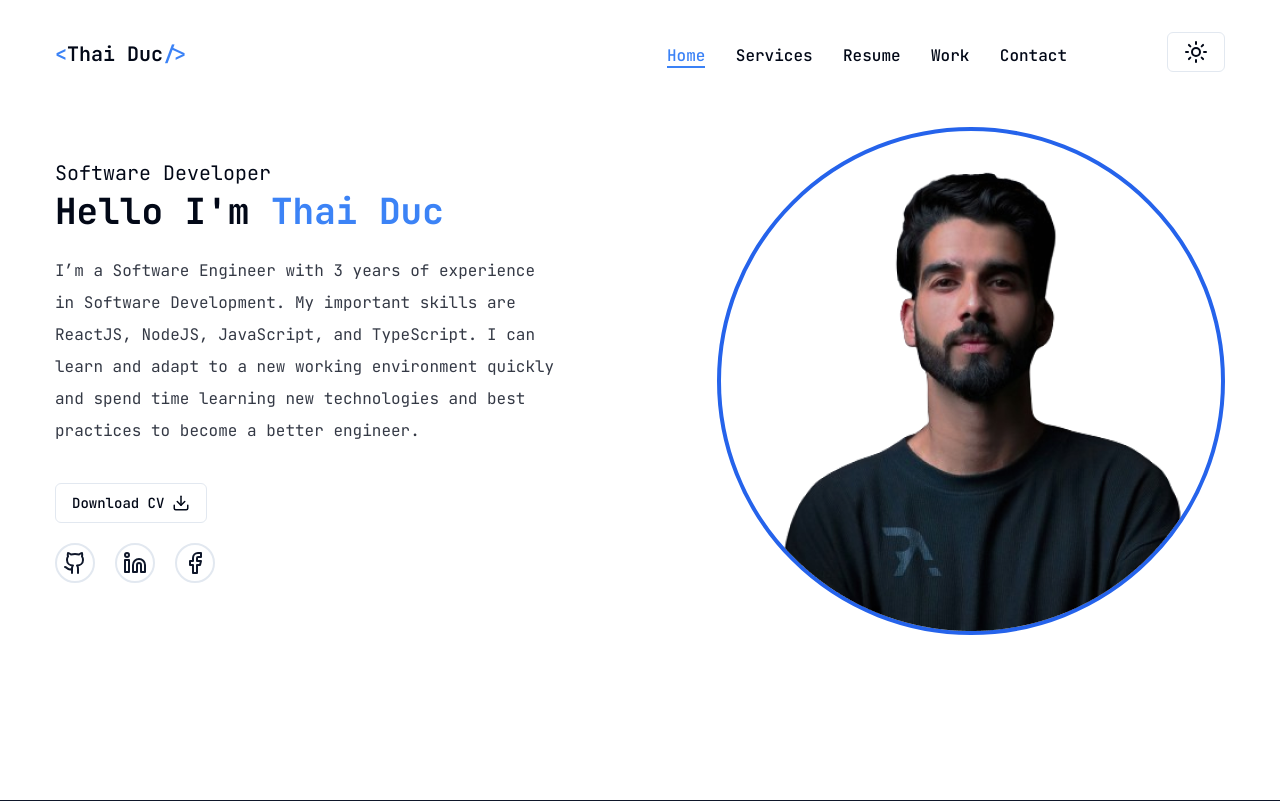
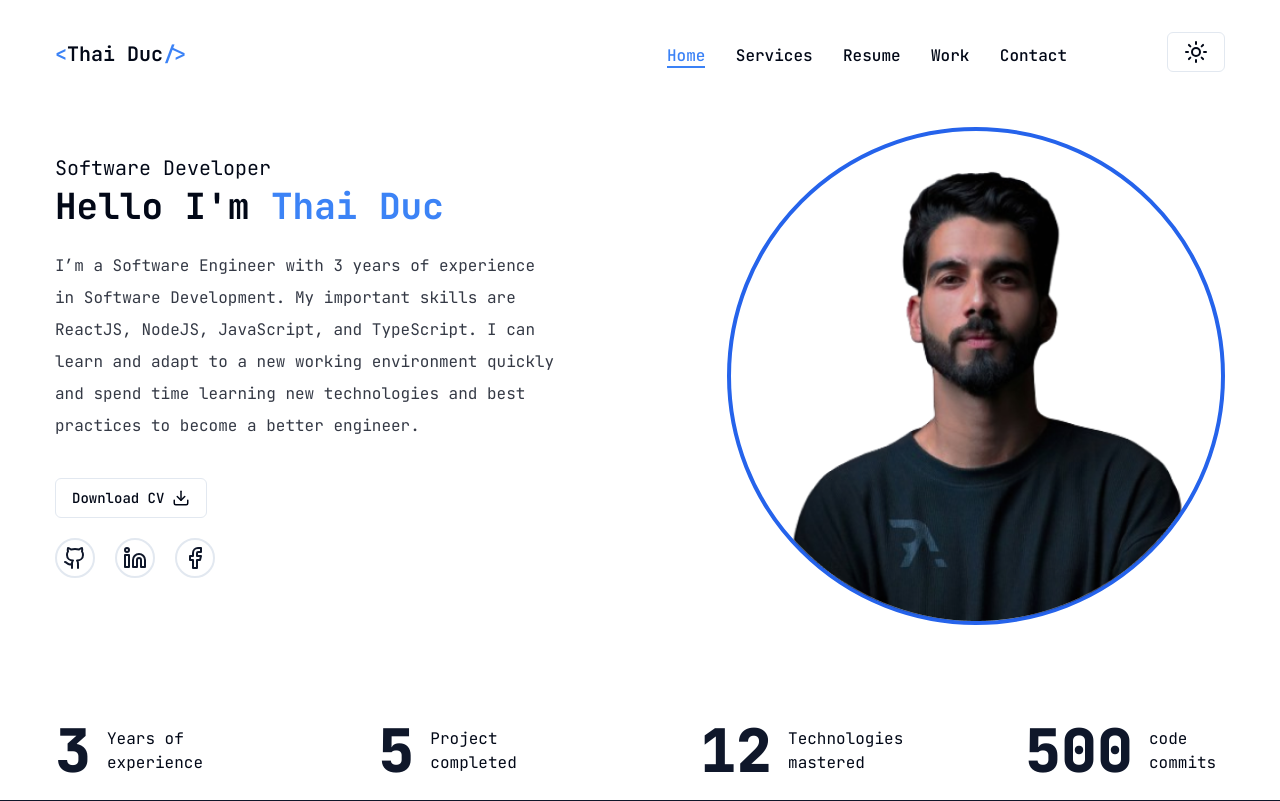
Before and after one commit to thaidaviss/portfolio, a Next.js app: page / in a window 1280 px wide. Built offline with nearby package versions, Linux system fonts and the light colour scheme.

Commit message:
handle stars

```diff
--- a/package.json
+++ b/package.json
@@ -22,6 +22,7 @@
     "next": "14.2.5",
     "next-themes": "^0.3.0",
     "react": "^18",
+    "react-countup": "^6.5.3",
     "react-dom": "^18",
     "tailwind-merge": "^2.4.0",
     "tailwindcss-animate": "^1.0.7"
--- a/src/app/page.tsx
+++ b/src/app/page.tsx
@@ -1,5 +1,6 @@
 import { Button } from '@/components';
 import { Avatar, Socials } from '@/components';
+import {Stats} from '@/components';
 
 import { Download } from 'lucide-react';
 
@@ -7,7 +8,7 @@ export default function Home() {
   return (
     <section className='h-full'>
       <div className='container mx-auto h-full'>
-        <div className='flex flex-col xl:flex-row items-center justify-between xl:pt-8 xl:pb-24'>
+        <div className='flex flex-col-reverse xl:flex-row items-center justify-between xl:pt-8 xl:pb-24'>
           {/* text */}
           <div className='text-center xl:text-left'>
             <span className='text-xl'>Software Developer</span>
@@ -32,10 +33,11 @@ export default function Home() {
             </div>
             {/* photo */}
           </div>
-          <div className='photo'>
+          <div className='photo mb-5 xl:mb-0'>
             <Avatar />
           </div>
         </div>
+        <Stats/>
       </div>
     </section>
   );
--- a/src/components/Avatar.tsx
+++ b/src/components/Avatar.tsx
@@ -1,10 +1,21 @@
+'use client';
 import Image from 'next/image';
 import React from 'react';
 import avatar from '@/assets/photo.png';
+import { motion } from 'framer-motion';
 export function Avatar() {
   return (
-    <div className='border-4 border-blue-600 rounded-[50%]'>
-      <Image src={avatar} alt='' width={500} height={500} />
+    <div>
+      <motion.div
+        initial={{ opacity: 0 }}
+        animate={{ opacity: 1, transition: { delay: 1, duration: 0.4, ease: 'easeIn' } }}>
+        <motion.div
+          initial={{ opacity: 0 }}
+          animate={{ opacity: 1, transition: { delay: 1.5, duration: 0.4, ease: 'easeInOut' } }}
+          className='border-4 border-blue-600 rounded-[50%] w-[298px] h-[298px] xl:w-[498px] xl:h-[498px] '>
+          <Image src={avatar} alt='' priority quality={100} className='object-contain' />
+        </motion.div>
+      </motion.div>
     </div>
   );
 }
--- a/src/components/MobileNav.tsx
+++ b/src/components/MobileNav.tsx
@@ -20,7 +20,7 @@ function MobileNav({ isMobileOpen, menuList, openMenuMobile }: IProps) {
     await animate(
       scope.current,
       { x: isOpen ? '0' : '100%' },
-      { duration: 0.7, ease: 'easeInOut', delay: 0.2 },
+      { duration: 0.4, ease: 'easeInOut', delay: 0 },
     );
   };
   useEffect(() => {
@@ -49,7 +49,7 @@ function MobileNav({ isMobileOpen, menuList, openMenuMobile }: IProps) {
           })}
         </ul>
         <div
-          className='absolute top-5 right-5 text-secondary cursor-pointer'
+          className='absolute top-10 right-5 text-secondary cursor-pointer'
           onClick={openMenuMobile}>
           <X />
         </div>
--- a/src/components/Socials.tsx
+++ b/src/components/Socials.tsx
@@ -18,8 +18,9 @@ const socials = [
 export function Socials() {
   return (
     <div className='flex justify-center w-full gap-5 pt-5 pb-5 xl:justify-start'>
-      {socials.map(item => (
+      {socials.map((item, index) => (
         <Link
+          key={index}
           href={item.path}
           className='cursor-pointer text-primary hover:text-blue-500 hover:border-blue-500 w-[40px] h-[40px] rounded-[50%] border-2 flex justify-center items-center'>
           {item.icon}
--- /dev/null
+++ b/src/components/Stats.tsx
@@ -0,0 +1,39 @@
+'use client';
+import React from 'react';
+import CountUp from 'react-countup';
+const statList = [
+  {
+    number: 3,
+    text: 'Years of experience',
+  },
+  {
+    number: 5,
+    text: 'Project completed',
+  },
+  {
+    number: 12,
+    text: 'Technologies mastered',
+  },
+  {
+    number: 500,
+    text: 'code commits',
+  },
+];
+export function Stats() {
+  return (
+    <div className='flex justify-between flex-wrap'>
+      {statList.map((item, index) => {
+        return (
+          <div key={index} className='w-[200px] flex justify-center items-center'>
+            <CountUp
+              end={item.number}
+              duration={5}
+              className='h1 text-6xl font-extrabold pr-4 text-primary text-blue-600'
+            />
+            <span className='text-base block'>{item.text}</span>
+          </div>
+        );
+      })}
+    </div>
+  );
+}
--- a/src/components/index.ts
+++ b/src/components/index.ts
@@ -4,3 +4,4 @@ export * from "./Header";
 export * from "./PageTransition";
 export * from "./Avatar";
 export * from "./Socials";
+export * from './Stats';
```
Also changed, not shown: 1 other file (tests, documents, lock files or other folders).
